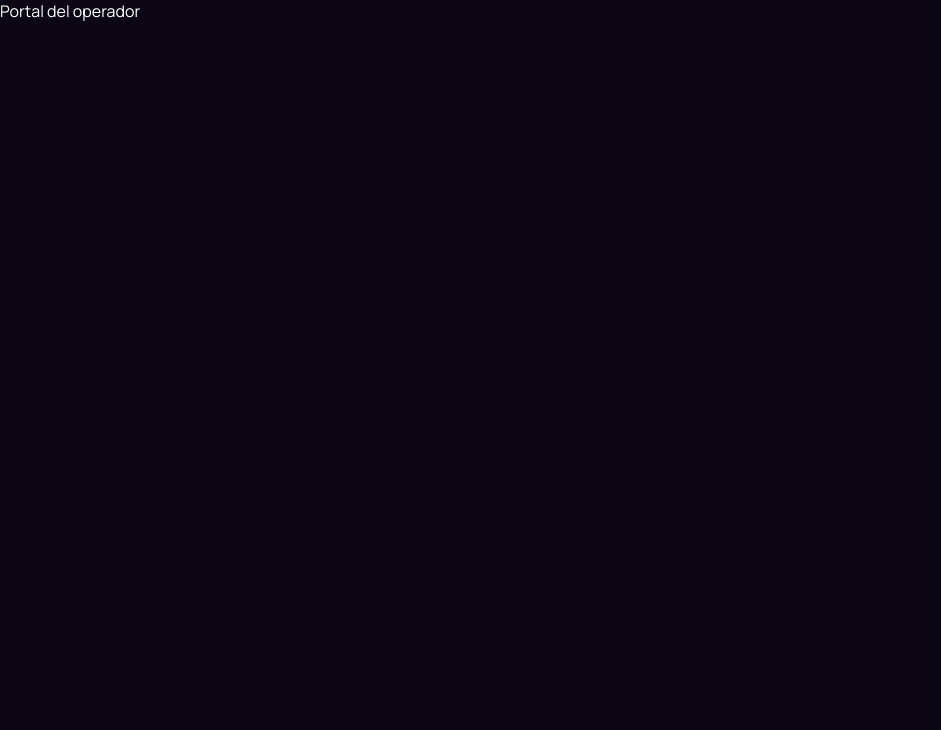
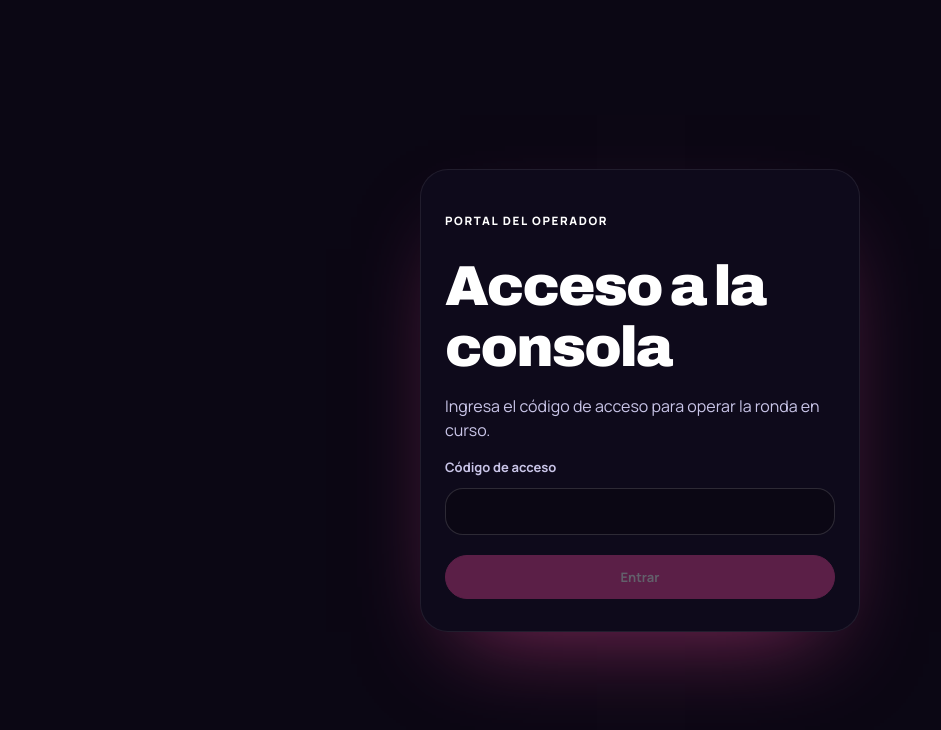
Before and after one commit to hultprize-uni/start-tank-app, a Next.js app: page /operador in a window 1280 px wide. Shown: the top 730 px of the page, without its empty margins (0-941 px from the left). Built offline with nearby package versions, Linux system fonts and the light colour scheme.

Commit message:
feat(operador): compose operator portal route with access gate

```diff
--- a/src/app/operador/page.tsx
+++ b/src/app/operador/page.tsx
@@ -1,3 +1,5 @@
+import { OperatorPortal } from "@/components/operador/OperatorPortal";
+
 export default function Page() {
-  return <main>Portal del operador</main>;
+  return <OperatorPortal />;
 }
--- /dev/null
+++ b/src/components/operador/OperatorPortal.tsx
@@ -0,0 +1,55 @@
+"use client";
+
+import { useState } from "react";
+
+import { useOperatorState, verifyOperatorCode } from "@/lib/api/operator.mock";
+import { buildSettlementCsv, downloadCsv } from "@/lib/api/operator.export";
+
+import { AccessGate } from "./AccessGate";
+import { OperatorConsole } from "./OperatorConsole";
+
+/** Punto de entrada del portal del operador: controla el acceso con código y monta la consola. */
+export function OperatorPortal() {
+  const [authorized, setAuthorized] = useState(false);
+
+  if (!authorized) {
+    return (
+      <AccessGate
+        onSubmit={(code) => {
+          const valid = verifyOperatorCode(code);
+          if (valid) {
+            setAuthorized(true);
+          }
+          return valid;
+        }}
+      />
+    );
+  }
+
+  return <OperatorWorkspace />;
+}
+
+/** Conecta el estado mock de la ronda con la consola. Solo se monta tras el acceso. */
+function OperatorWorkspace() {
+  const operator = useOperatorState();
+  const { viewModel } = operator;
+
+  function handleExport() {
+    downloadCsv(
+      `start-tank-ronda-${viewModel.round.number}-saldos-posiciones.csv`,
+      buildSettlementCsv(viewModel),
+    );
+  }
+
+  return (
+    <OperatorConsole
+      viewModel={viewModel}
+      onRunAction={operator.runAction}
+      onUndo={operator.undo}
+      onCancelRound={operator.cancelRound}
+      onManualSettlement={operator.settleManually}
+      onSimulateJurorVote={operator.simulateJurorVote}
+      onExport={handleExport}
+    />
+  );
+}
```
